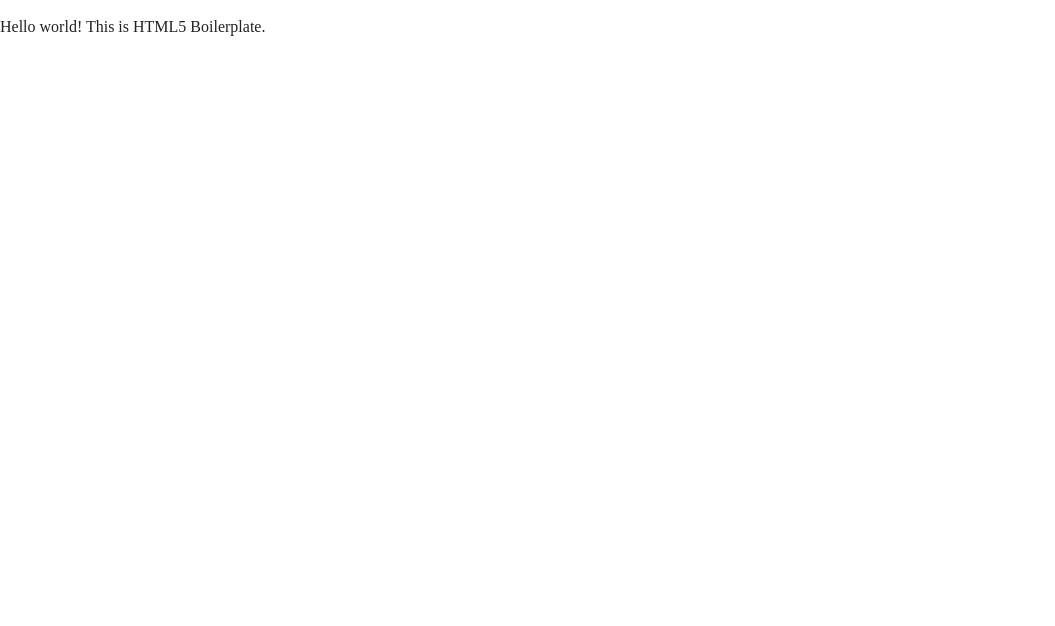
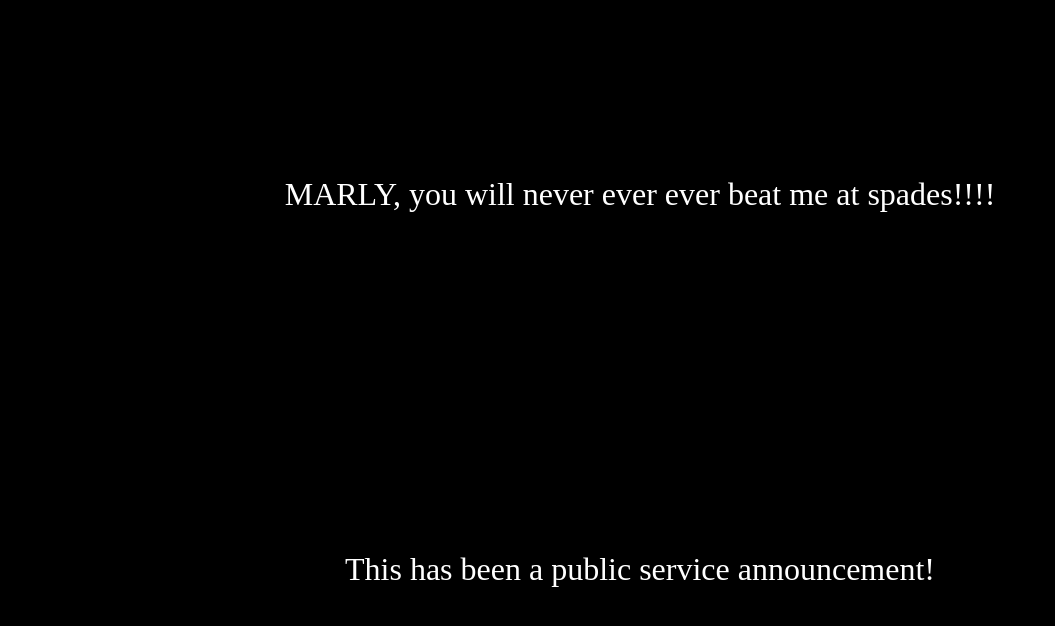
Before and after one commit to mmaustin/wrap, a plain HTML site: page index.html in a window 1280 px wide. Shown: the whole page, without its empty margins (0-1055 px from the left). Drawn offline with nearby package versions, Linux system fonts and the light colour scheme.

Commit message:
dumb stuff

```diff
--- a/css/main.css
+++ b/css/main.css
@@ -97,6 +97,19 @@ textarea {
 /* ==========================================================================
    Author's custom styles
    ========================================================================== */
+body {
+  background-color: black;
+  color: white;
+  font-size: 2em;
+  margin: 0;
+  height: 750px;
+  display: flex;
+  justify-content: center;
+  align-items: center;
+  flex-flow: wrap
+}
+
+
 
 /* ==========================================================================
    Helper classes
--- a/index.html
+++ b/index.html
@@ -23,7 +23,11 @@
   <![endif]-->
 
   <!-- Add your site or application content here -->
-  <p>Hello world! This is HTML5 Boilerplate.</p>
+  <p>MARLY, you will never ever ever beat me at spades!!!!</p>
+  <br>
+  <br>
+  <br>
+  <p>This has been a public service announcement!</p>
   <script src="js/vendor/modernizr-3.7.1.min.js"></script>
   <script src="https://code.jquery.com/jquery-3.4.1.min.js" integrity="sha256-CSXorXvZcTkaix6Yvo6HppcZGetbYMGWSFlBw8HfCJo=" crossorigin="anonymous"></script>
   <script>window.jQuery || document.write('<script src="js/vendor/jquery-3.4.1.min.js"><\/script>')</script>
```
